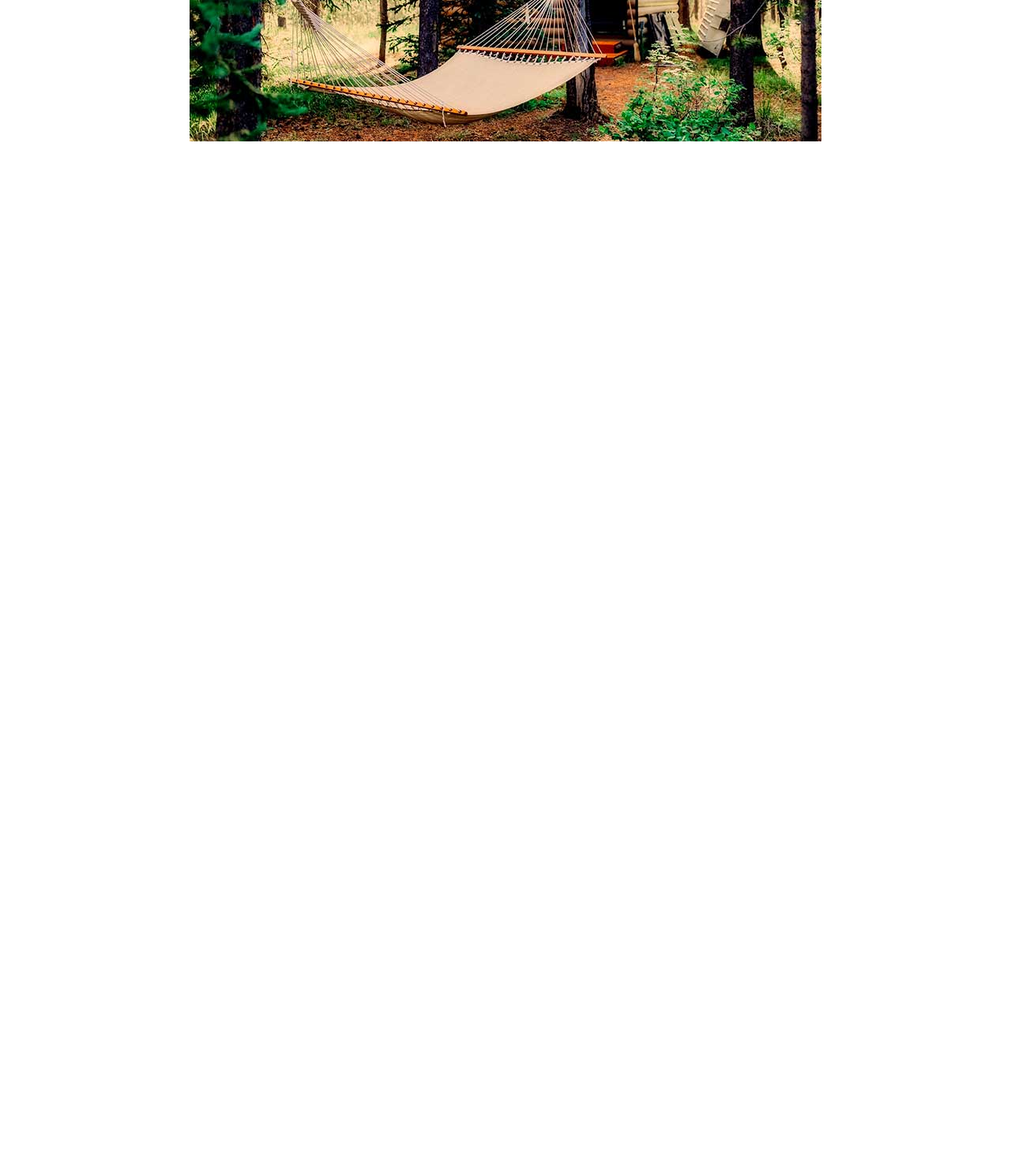
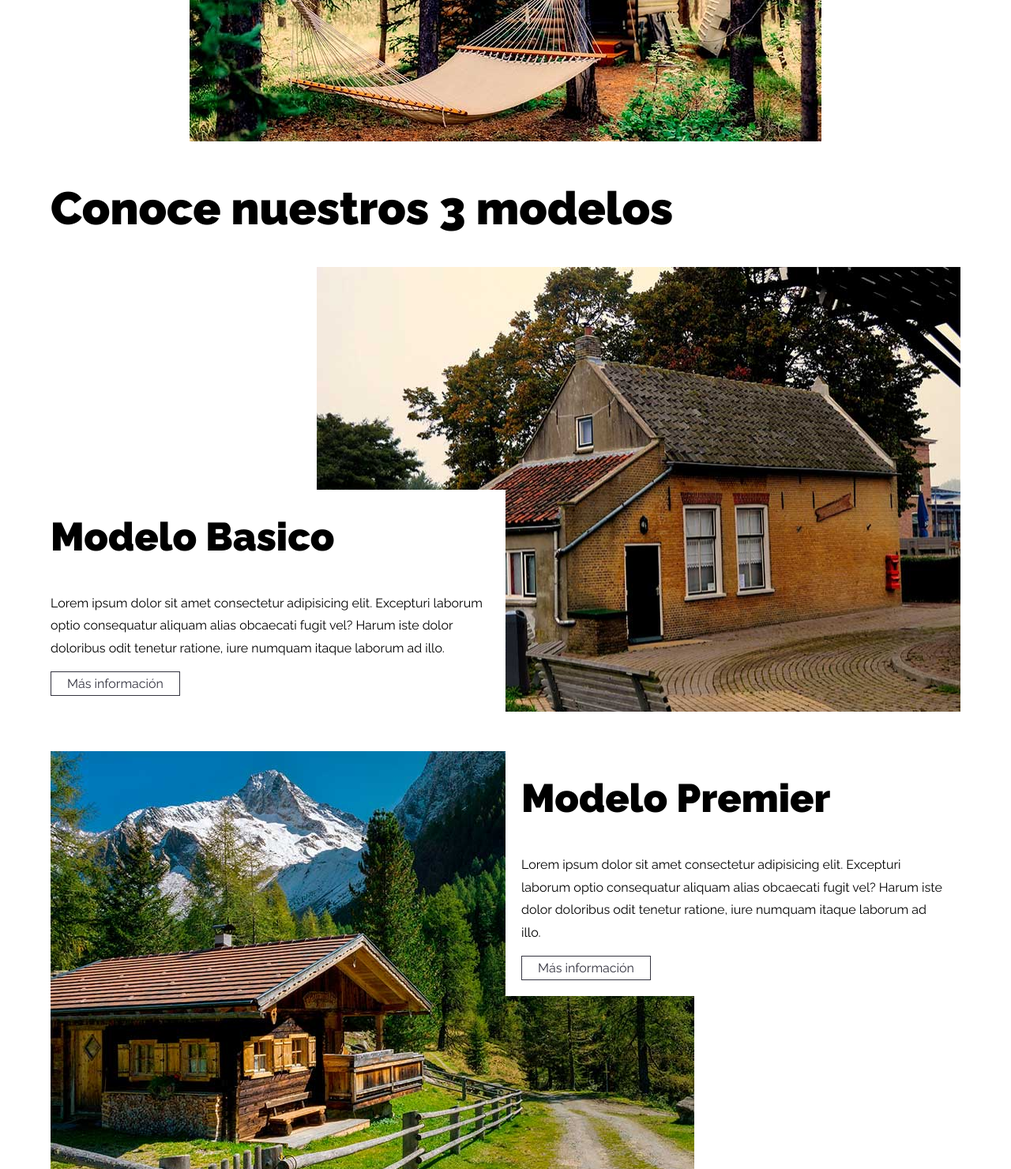
Before and after one commit to vegas29/caba-as, a plain HTML site: page index.html in a window 1280 px wide. Shown: the part 1320-2800 px from the top of the page at 79% size. Before the commit the page ends 1499 px from the top, so only its background shows below. Drawn offline with Linux system fonts and the light colour scheme.

Commit message:
Seccion modelos, lista

```diff
--- a/css/app.css
+++ b/css/app.css
@@ -241,3 +241,73 @@ img{
 .contenido-nosotros p{
     margin-bottom: 1rem;
 }
+
+
+/** Modelos **/
+
+.modelo{
+    display: grid;
+    grid-template-rows: repeat(2, 1fr);
+    background-repeat: no-repeat;
+    background-position: bottom center;
+    margin-bottom: 5rem;
+}
+
+.modelo:last-of-type{
+    margin-bottom: 0;
+}
+
+@media (min-width: 768px) {
+    .modelo{
+        grid-template-columns: repeat(2, 1fr);
+    }
+}
+
+.contenido-modelo{
+    padding: 5rem;
+    background-color: var(--blanco);
+}
+
+.basico{
+    background-image: url(../img/modelo_basico.jpg);
+}
+
+@media (min-width: 768px) {
+    .basico{
+        background-position: top right;
+    }
+
+    .basico .contenido-modelo{
+        grid-row: 2 / 3;
+        padding: 2rem 2rem 2rem 0;
+    }
+}
+
+.premier{
+    background-image: url(../img/modelo_premier.jpg);
+}
+
+@media (min-width: 768px) {
+    .premier{
+        background-position: top left;
+    }
+
+    .premier .contenido-modelo{
+        grid-column: 2 / 3;
+        padding: 2rem;
+    }
+}
+
+.elite{
+    background-image: url(../img/modelo_elite.jpg);
+}
+
+@media (min-width: 768px) {
+    .elite{
+        background-position: top right;
+    }
+
+    .elite .contenido-modelo{
+        padding: 2rem 2rem 2rem 0;
+    }
+}
--- a/index.html
+++ b/index.html
@@ -50,5 +50,33 @@
         </div>
     </section>
 
+    <main class="contenedor mt-5">
+        <h2>Conoce nuestros 3 modelos</h2>
+
+        <div class="modelo basico">
+            <div class="contenido-modelo">
+                <h3>Modelo Basico</h3>
+                <p>Lorem ipsum dolor sit amet consectetur adipisicing elit. Excepturi laborum optio consequatur aliquam alias obcaecati fugit vel? Harum iste dolor doloribus odit tenetur ratione, iure numquam itaque laborum ad illo.</p>
+                <a href="#" class="btn"> Más información</a>
+            </div>
+        </div><!--.Modelo-->
+
+        <div class="modelo premier">
+            <div class="contenido-modelo">
+                <h3>Modelo Premier</h3>
+                <p>Lorem ipsum dolor sit amet consectetur adipisicing elit. Excepturi laborum optio consequatur aliquam alias obcaecati fugit vel? Harum iste dolor doloribus odit tenetur ratione, iure numquam itaque laborum ad illo.</p>
+                <a href="#" class="btn"> Más información</a>
+            </div>
+        </div><!--.Modelo-->
+
+        <div class="modelo elite">
+            <div class="contenido-modelo">
+                <h3>Modelo Elite</h3>
+                <p>Lorem ipsum dolor sit amet consectetur adipisicing elit. Excepturi laborum optio consequatur aliquam alias obcaecati fugit vel? Harum iste dolor doloribus odit tenetur ratione, iure numquam itaque laborum ad illo.</p>
+                <a href="#" class="btn"> Más información</a>
+            </div>
+        </div><!--.Modelo-->
+    </main>
+
 </body>
 </html>
```
